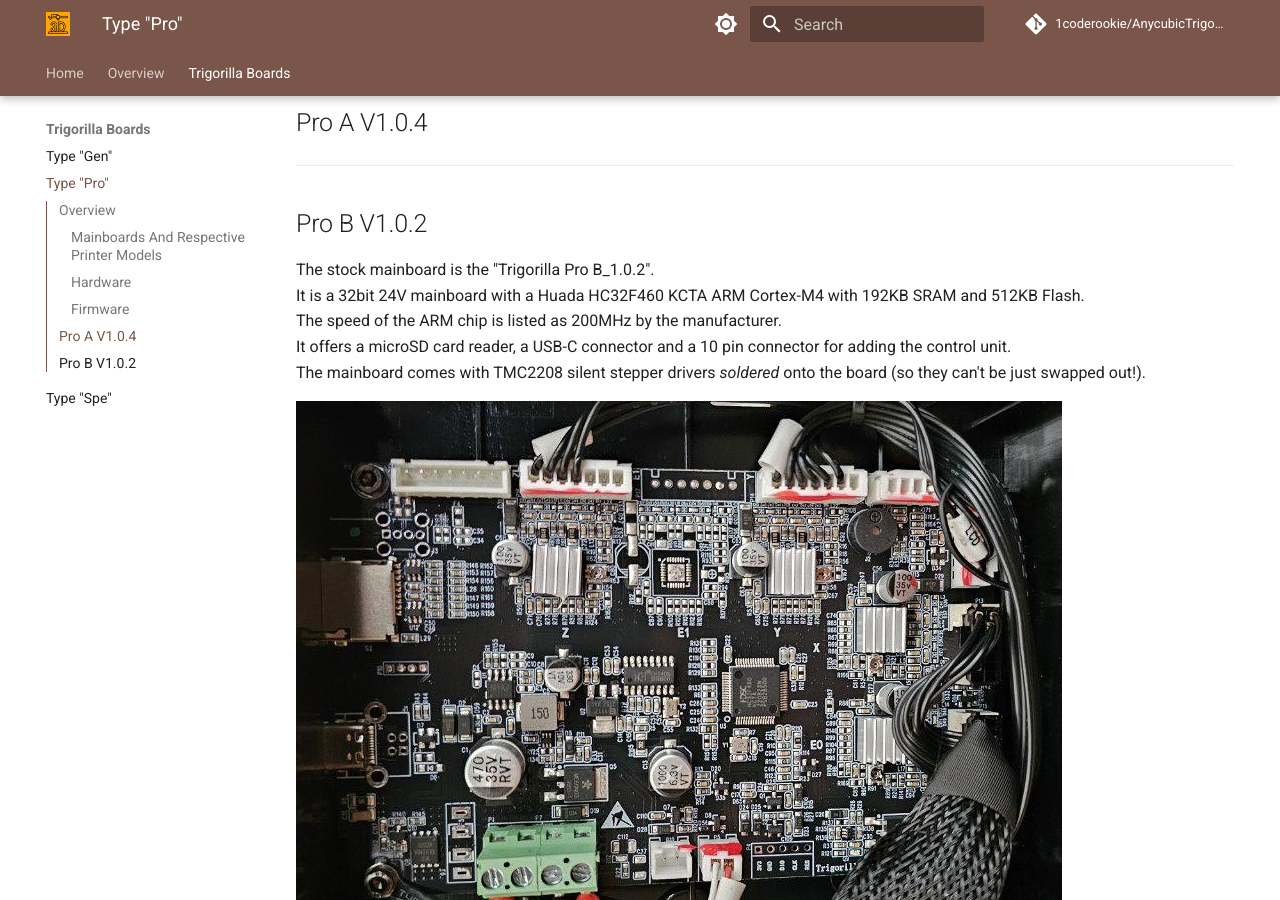
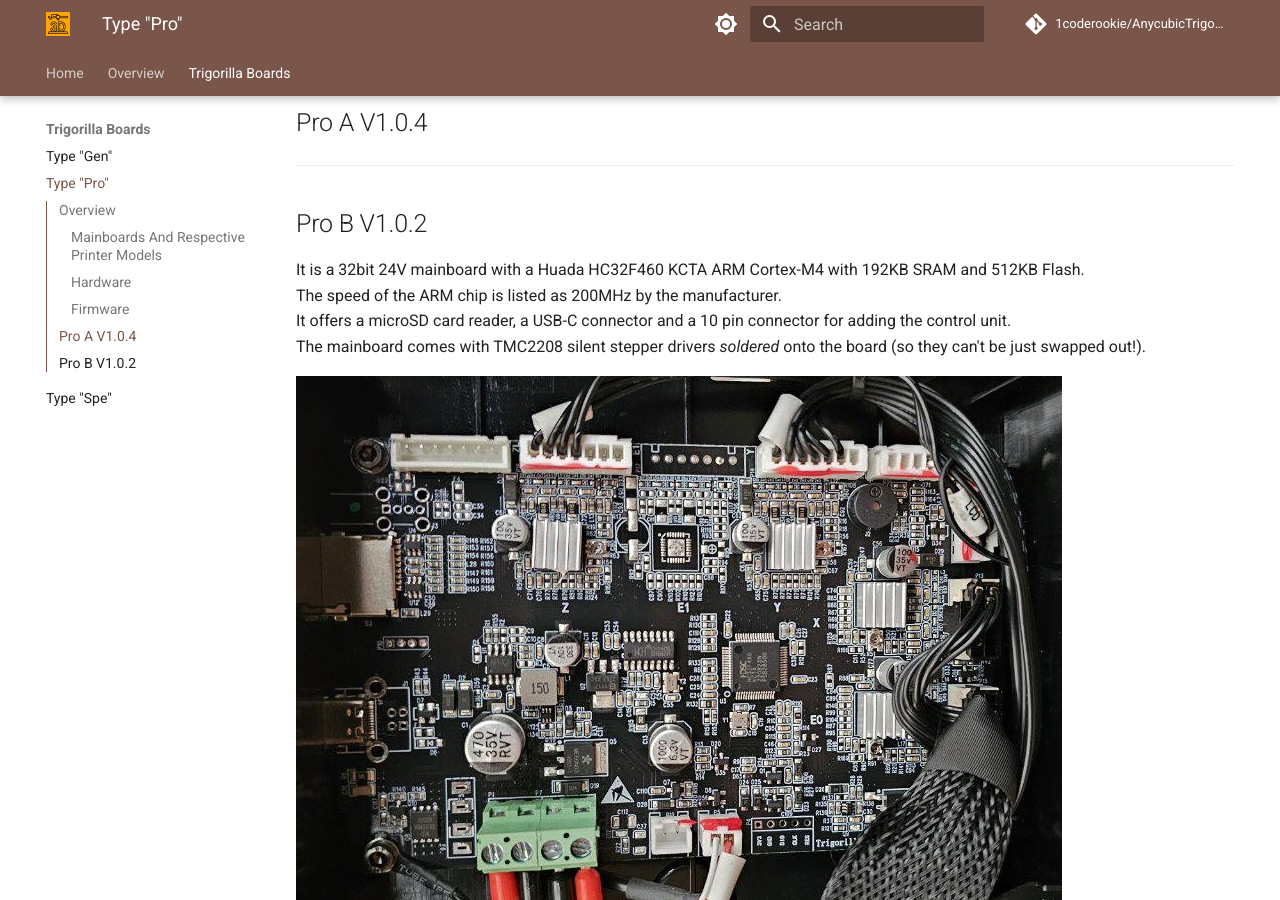
Before and after one commit to 1coderookie/AnycubicTrigorillaInsights, an MkDocs documentation site: the page built from docs/type_pro.md, in a window 1280 px wide and 900 px high, scrolled down 1550 px. Built offline with MkDocs 1.6.1 and Material for MkDocs 9.7.7, drawn with Linux system fonts in a browser that asks for light colours; comment, search, counter and statistics services are not loaded.

Commit message:
Update type_pro.md

```diff
--- a/docs/type_pro.md
+++ b/docs/type_pro.md
@@ -62,7 +62,6 @@
 
 ## Pro B V1.0.2
 
-The stock mainboard is the "Trigorilla Pro B_1.0.2".
 It is a 32bit 24V mainboard with a Huada HC32F460 KCTA ARM Cortex-M4 with 192KB SRAM and 512KB Flash.
 The speed  of the ARM chip is listed as 200MHz by the manufacturer.
 It offers a microSD card reader, a USB-C connector and a 10 pin connector for adding the control unit.
```
